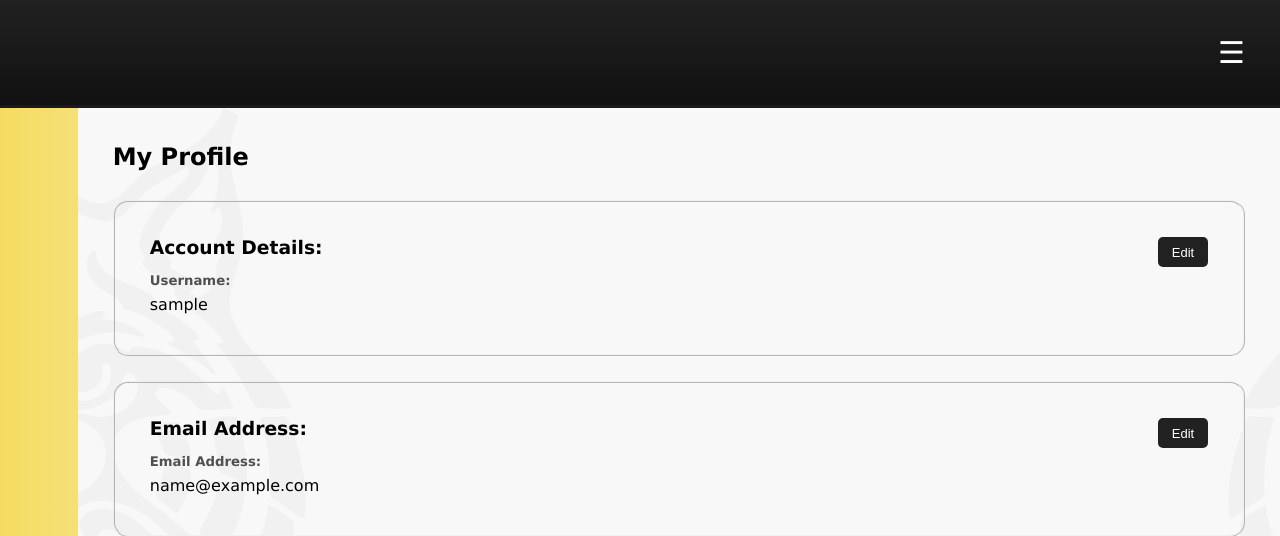
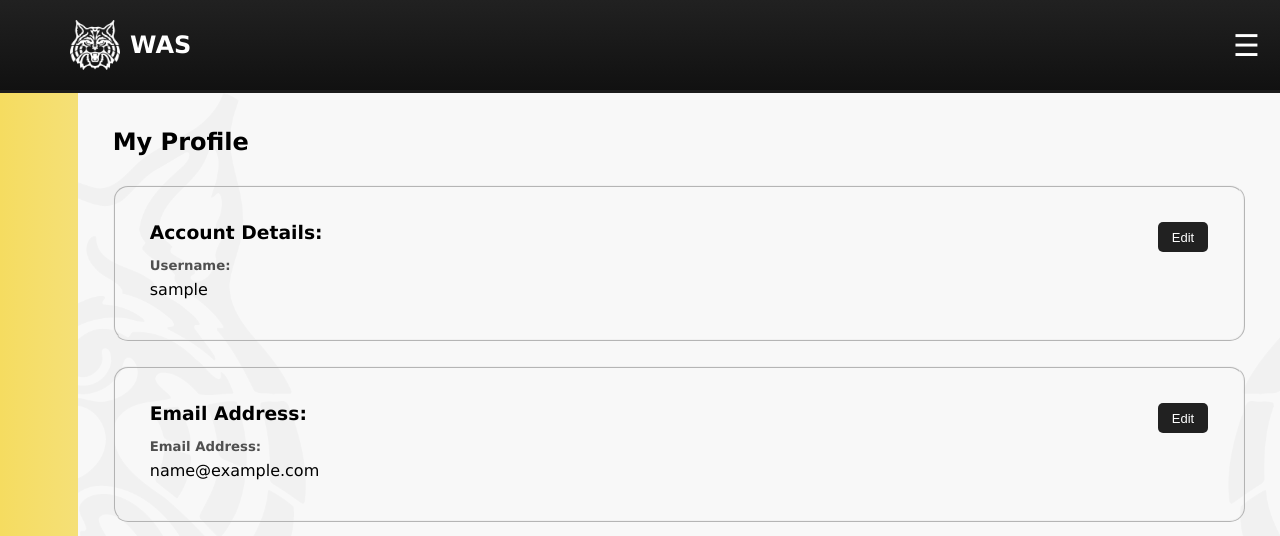
Before and after one commit to MJsica27/WAS, a Django app: page /was/profile/ in a window 1280 px wide. Shown: the top 536 px of the page. Run offline with Django 5.2, Linux system fonts and the light colour scheme; the visitor is signed in with stand-in values (Sample User, id 1).

Commit message:
add logo and project name on the header

```diff
--- a/iMan2Project/was/templates/course_details.html
+++ b/iMan2Project/was/templates/course_details.html
@@ -9,6 +9,7 @@
     <link rel="stylesheet" href="{% static 'was/css/course_main_style.css' %}">
     <link rel="stylesheet" href="{% static 'was/css/course_details.css' %}">
     <link rel="stylesheet" href="{% static 'was/css/sidenav.css' %}">
+    <link rel="stylesheet" href="{% static 'was/css/courses.css' %}">
 
     <title>{{ course.SubjectCode }} | WAS</title>
 </head>
@@ -16,6 +17,10 @@
 <body>
 <section class="main-section">
     <header>
+        <div class="headtitle">
+            <img src="{% static 'was/icons/wildcats_logo_white.ico' %}" alt="Logo" class="logo" style="pointer-events: none">
+            <h1>WAS</h1>
+        </div>
         <span class="sidenav-toggle" id="sidenav-toggle">&#9776;</span>
     </header>
 
--- a/iMan2Project/was/templates/course_grade.html
+++ b/iMan2Project/was/templates/course_grade.html
@@ -9,12 +9,17 @@
     <link rel="stylesheet" href="{% static 'was/css/course_main_style.css' %}">
     <link rel="stylesheet" href="{% static 'was/css/course_grade.css' %}">
     <link rel="stylesheet" href="{% static 'was/css/sidenav.css' %}">
+    <link rel="stylesheet" href="{% static 'was/css/courses.css' %}">
     <title>{{ course.SubjectCode }} | WAS</title>
 </head>
 
 <body>
 <section class="main-section">
     <header>
+        <div class="headtitle">
+            <img src="{% static 'was/icons/wildcats_logo_white.ico' %}" alt="Logo" class="logo" style="pointer-events: none">
+            <h1>WAS</h1>
+        </div>
         <span class="sidenav-toggle" id="sidenav-toggle">&#9776;</span>
     </header>
 
--- a/iMan2Project/was/templates/course_tasks.html
+++ b/iMan2Project/was/templates/course_tasks.html
@@ -9,12 +9,17 @@
     <link rel="stylesheet" href="{% static 'was/css/course_main_style.css' %}">
     <link rel="stylesheet" href="{% static 'was/css/course_tasks.css' %}">
     <link rel="stylesheet" href="{% static 'was/css/sidenav.css' %}">
+    <link rel="stylesheet" href="{% static 'was/css/courses.css' %}">
     <title>{{ course.SubjectCode }} | WAS</title>
 </head>
 
 <body>
 <section class="main-section">
     <header>
+        <div class="headtitle">
+            <img src="{% static 'was/icons/wildcats_logo_white.ico' %}" alt="Logo" class="logo" style="pointer-events: none">
+            <h1>WAS</h1>
+        </div>
         <span class="sidenav-toggle" id="sidenav-toggle">&#9776;</span>
     </header>
 
--- a/iMan2Project/was/templates/courses.html
+++ b/iMan2Project/was/templates/courses.html
@@ -14,6 +14,10 @@
 <body>
 <section class="main-section">
     <header>
+        <div class="headtitle">
+            <img src="{% static 'was/icons/wildcats_logo_white.ico' %}" alt="Logo" class="logo" style="pointer-events: none">
+            <h1>WAS</h1>
+        </div>
         <span class="sidenav-toggle" id="sidenav-toggle">&#9776;</span>
     </header>
 
--- a/iMan2Project/was/templates/profile.html
+++ b/iMan2Project/was/templates/profile.html
@@ -8,12 +8,17 @@
     <link rel="stylesheet" href="{% static 'was/css/style.css' %}">
     <link rel="stylesheet" href="{% static 'was/css/profile_style.css' %}">
     <link rel="stylesheet" href="{% static 'was/css/sidenav.css' %}">
+    <link rel="stylesheet" href="{% static 'was/css/courses.css' %}">
     <title>My Profile | WAS</title>
 </head>
 
 <body>
 <section class="main-section">
     <header>
+        <div class="headtitle">
+            <img src="{% static 'was/icons/wildcats_logo_white.ico' %}" alt="Logo" class="logo" style="pointer-events: none">
+            <h1>WAS</h1>
+        </div>
         <span class="sidenav-toggle" id="sidenav-toggle">&#9776;</span>
     </header>
 
```
Also changed, not shown: iMan2Project/was/templates/course_selected_task.html (+6 -1 lines).
